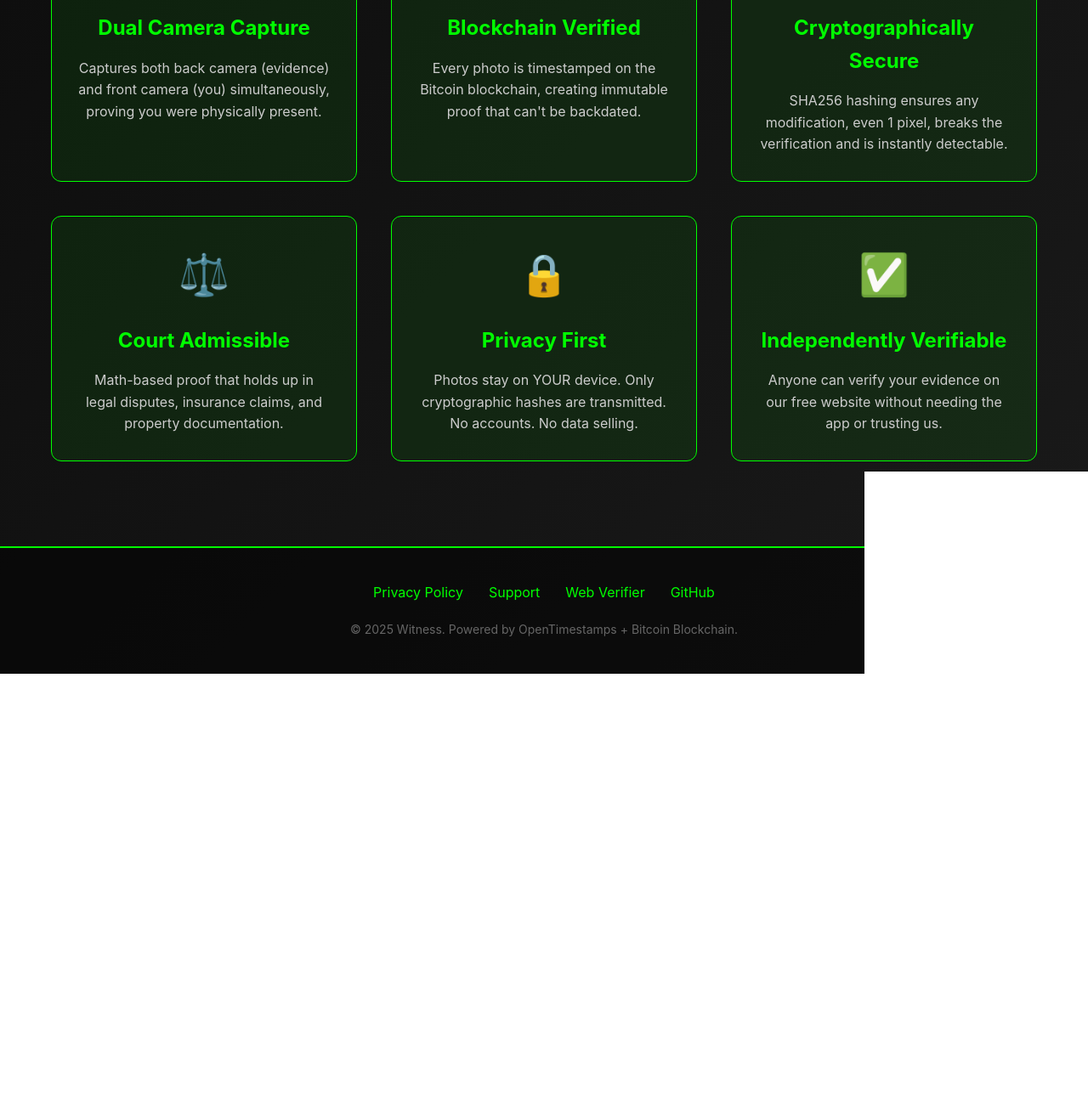
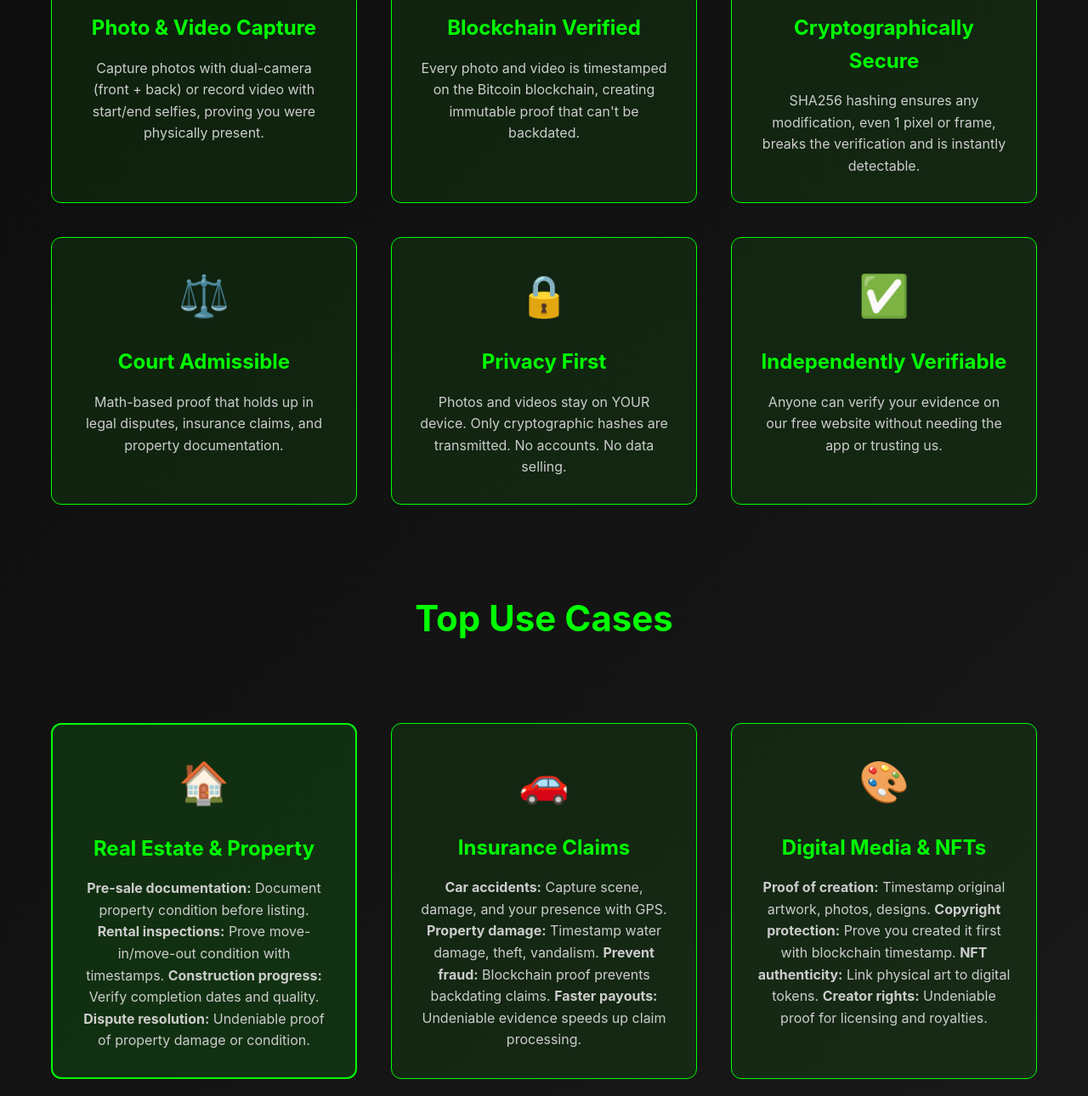
Before and after one commit to Mickycurran/witness-website, a plain HTML site: page index.html in a window 1280 px wide. Shown: the part 716-2006 px from the top of the page at 85% size. Before the commit the page ends 1509 px from the top, so only its background shows below. Drawn offline with Linux system fonts and the light colour scheme.

Commit message:
Update website: Add video features & top 3 use cases
NEW FEATURES HIGHLIGHTED:
📸🎥 Photo & Video Capture
- Updated hero tagline to mention videos
- Features section now highlights dual-camera + video capabilities
- Meta description updated for SEO

TOP 3 USE CASES SECTION:
1. 🏠 Real Estate & Property (PRIMARY)
   - Pre-sale documentation
   - Rental inspections
   - Construction progress
   - Dispute resolution

2. 🚗 Insurance Claims
   - Car accidents with GPS proof
   - Property damage timestamps
   - Fraud prevention
   - Faster payouts

3. 🎨 Digital Media & NFTs
   - Proof of creation
   - Copyright protection
   - NFT authenticity
   - Creator rights

DESIGN:
- Real estate card has enhanced styling (brighter border)
- Use cases section placed after features
- Maintains responsive mobile design
- Consistent green accent theme

SEO UPDATES:
- Meta description now includes 'video', 'real estate', 'insurance'
- Better keyword targeting for primary use cases

```diff
--- a/index.html
+++ b/index.html
@@ -4,7 +4,7 @@
     <meta charset="UTF-8">
     <meta name="viewport" content="width=device-width, initial-scale=1.0">
     <title>Witness - Tamper-Proof Evidence Camera</title>
-    <meta name="description" content="Create blockchain-verified photos that insurance companies and courts can't dispute.">
+    <meta name="description" content="Capture blockchain-verified photos & videos for real estate, insurance claims, and digital media. Court-admissible evidence with Bitcoin timestamps.">
     <style>
         * {
             margin: 0;
@@ -227,7 +227,7 @@
         <section class="hero">
             <h1>Tamper-Proof Evidence</h1>
             <p class="tagline">Your phone. Their lies. Bitcoin decides.</p>
-            <p class="tagline">Create blockchain-verified photos that insurance companies and courts can't dispute.</p>
+            <p class="tagline">Capture blockchain-verified photos & videos that insurance companies and courts can't dispute.</p>
 
             <div class="cta-buttons">
                 <a href="#" class="btn btn-primary">Download on App Store</a>
@@ -237,21 +237,21 @@
 
         <section class="features">
             <div class="feature">
-                <div class="feature-icon">📸</div>
-                <h3>Dual Camera Capture</h3>
-                <p>Captures both back camera (evidence) and front camera (you) simultaneously, proving you were physically present.</p>
+                <div class="feature-icon">📸🎥</div>
+                <h3>Photo & Video Capture</h3>
+                <p>Capture photos with dual-camera (front + back) or record video with start/end selfies, proving you were physically present.</p>
             </div>
 
             <div class="feature">
                 <div class="feature-icon">⛓️</div>
                 <h3>Blockchain Verified</h3>
-                <p>Every photo is timestamped on the Bitcoin blockchain, creating immutable proof that can't be backdated.</p>
+                <p>Every photo and video is timestamped on the Bitcoin blockchain, creating immutable proof that can't be backdated.</p>
             </div>
 
             <div class="feature">
                 <div class="feature-icon">🔐</div>
                 <h3>Cryptographically Secure</h3>
-                <p>SHA256 hashing ensures any modification, even 1 pixel, breaks the verification and is instantly detectable.</p>
+                <p>SHA256 hashing ensures any modification, even 1 pixel or frame, breaks the verification and is instantly detectable.</p>
             </div>
 
             <div class="feature">
@@ -263,13 +263,35 @@
             <div class="feature">
                 <div class="feature-icon">🔒</div>
                 <h3>Privacy First</h3>
-                <p>Photos stay on YOUR device. Only cryptographic hashes are transmitted. No accounts. No data selling.</p>
+                <p>Photos and videos stay on YOUR device. Only cryptographic hashes are transmitted. No accounts. No data selling.</p>
             </div>
 
             <div class="feature">
                 <div class="feature-icon">✅</div>
                 <h3>Independently Verifiable</h3>
                 <p>Anyone can verify your evidence on our free website without needing the app or trusting us.</p>
+            </div>
+        </section>
+
+        <section class="features" style="margin-top: 40px;">
+            <h2 style="text-align: center; color: #00ff00; font-size: 42px; margin-bottom: 50px; grid-column: 1 / -1;">Top Use Cases</h2>
+
+            <div class="feature" style="background: rgba(0, 255, 0, 0.12); border: 2px solid #00ff00;">
+                <div class="feature-icon">🏠</div>
+                <h3>Real Estate & Property</h3>
+                <p><strong>Pre-sale documentation:</strong> Document property condition before listing. <strong>Rental inspections:</strong> Prove move-in/move-out condition with timestamps. <strong>Construction progress:</strong> Verify completion dates and quality. <strong>Dispute resolution:</strong> Undeniable proof of property damage or condition.</p>
+            </div>
+
+            <div class="feature">
+                <div class="feature-icon">🚗</div>
+                <h3>Insurance Claims</h3>
+                <p><strong>Car accidents:</strong> Capture scene, damage, and your presence with GPS. <strong>Property damage:</strong> Timestamp water damage, theft, vandalism. <strong>Prevent fraud:</strong> Blockchain proof prevents backdating claims. <strong>Faster payouts:</strong> Undeniable evidence speeds up claim processing.</p>
+            </div>
+
+            <div class="feature">
+                <div class="feature-icon">🎨</div>
+                <h3>Digital Media & NFTs</h3>
+                <p><strong>Proof of creation:</strong> Timestamp original artwork, photos, designs. <strong>Copyright protection:</strong> Prove you created it first with blockchain timestamp. <strong>NFT authenticity:</strong> Link physical art to digital tokens. <strong>Creator rights:</strong> Undeniable proof for licensing and royalties.</p>
             </div>
         </section>
     </main>
```
